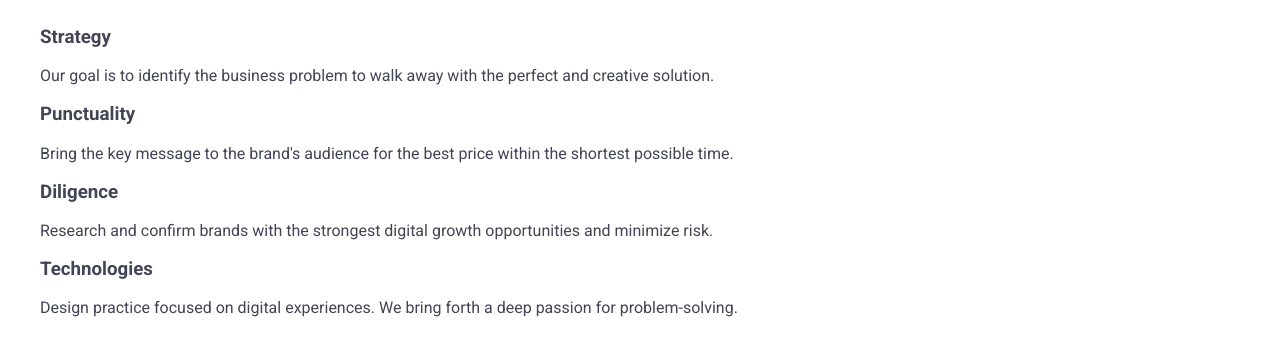
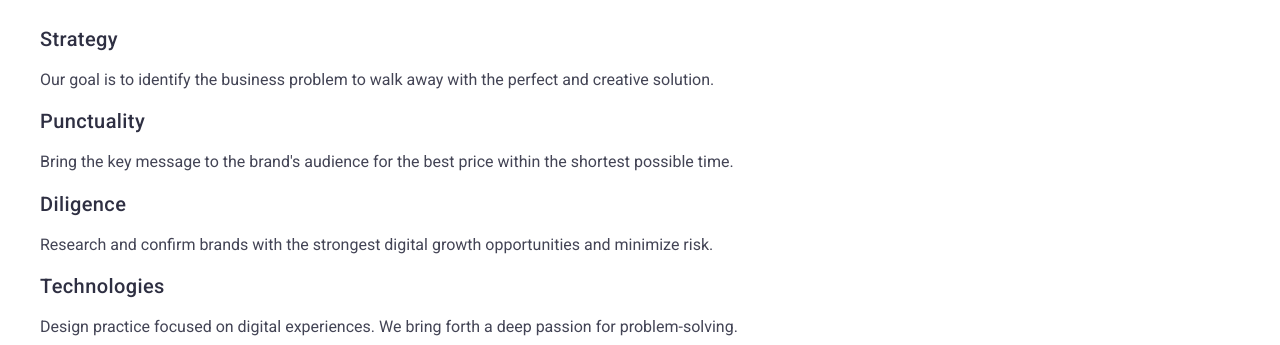
Before and after one commit to oleksandr0681/goit-markup-hw-02, a plain HTML site: page index.html in a window 1280 px wide. Shown: the part 429-774 px from the top of the page. Drawn offline with nearby package versions, Linux system fonts and the light colour scheme.

Commit message:
Update index.html, styles.css.

```diff
--- a/css/styles.css
+++ b/css/styles.css
@@ -46,7 +46,7 @@ button {
     color: #404bbf;
 }
 
-.menu a:active {
+.menu a:focus {
     color: #404bbf;
 }
 
@@ -59,6 +59,10 @@ button {
 }
 
 .address a:hover {
+    color: #404bbf;
+}
+
+.address a:focus {
     color: #404bbf;
 }
 
@@ -88,8 +92,8 @@ button {
     background-color: #404bbf;
 }
 
-.team {
-    background-color: #f4f4fd;
+.hero-button:focus {
+    background-color: #404bbf;
 }
 
 .section-title {
@@ -99,6 +103,18 @@ button {
     letter-spacing: 0.02em;
     text-align: center;
     color: #2e2f42;
+}
+
+.features-card-title {
+    font-weight: 500;
+    font-size: 1.25rem;
+    line-height: 1.2;
+    letter-spacing: 0.02em;
+    color: #2e2f42;
+}
+
+.team {
+    background-color: #f4f4fd;
 }
 
 .team-card, .project-card {
--- a/index.html
+++ b/index.html
@@ -50,26 +50,26 @@
         <section class="features">
             <h2 class="section-title">Our Features</h2>
             <ul>
-                <li>
-                    <h3>Strategy</h3>
+                <li class="features-card">
+                    <h3 class="features-card-title">Strategy</h3>
                     <p>
                         Our goal is to identify the business problem to walk away with the perfect and creative solution.
                     </p>
                 </li>
-                <li>
-                    <h3>Punctuality</h3>
+                <li class="features-card">
+                    <h3 class="features-card-title">Punctuality</h3>
                     <p>
                         Bring the key message to the brand's audience for the best price within the shortest possible time.
                     </p>
                 </li>
-                <li>
-                    <h3>Diligence</h3>
+                <li class="features-card">
+                    <h3 class="features-card-title">Diligence</h3>
                     <p>
                         Research and confirm brands with the strongest digital growth opportunities and minimize risk.
                     </p>
                 </li>
-                <li>
-                    <h3>Technologies</h3>
+                <li class="features-card">
+                    <h3 class="features-card-title">Technologies</h3>
                     <p>
                         Design practice focused on digital experiences. We bring forth a deep passion for problem-solving.
                     </p>
```
